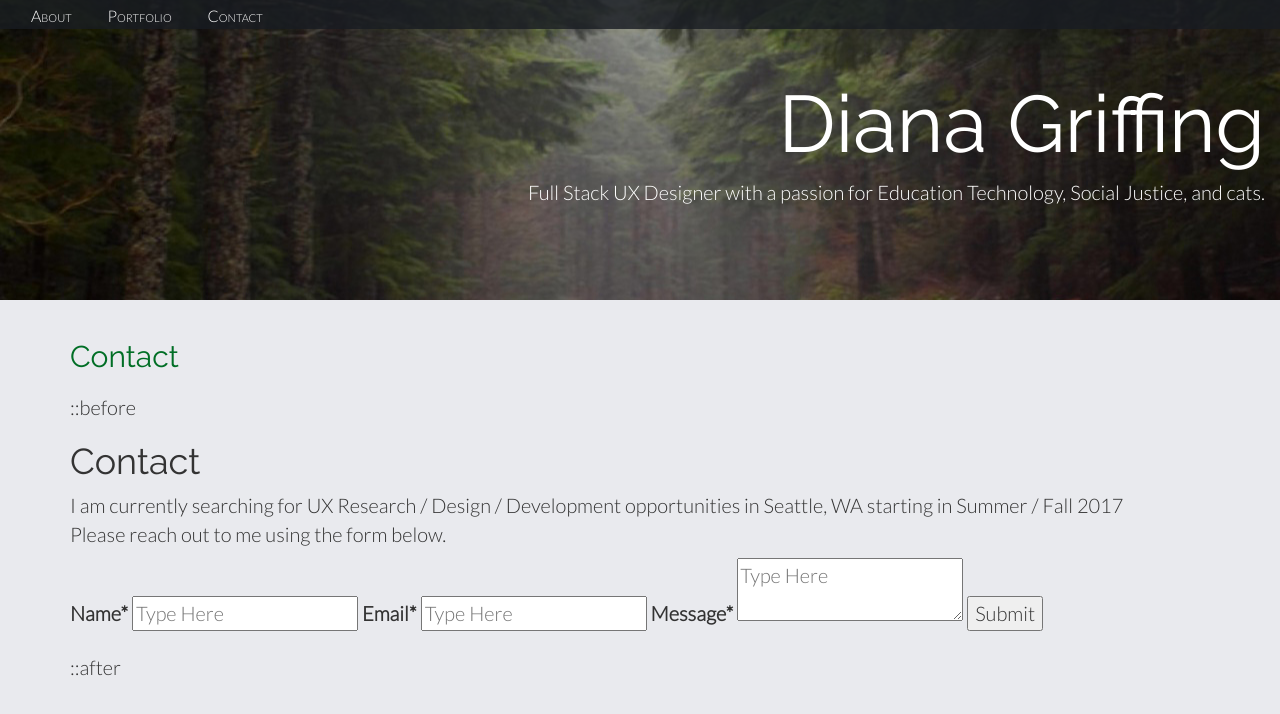
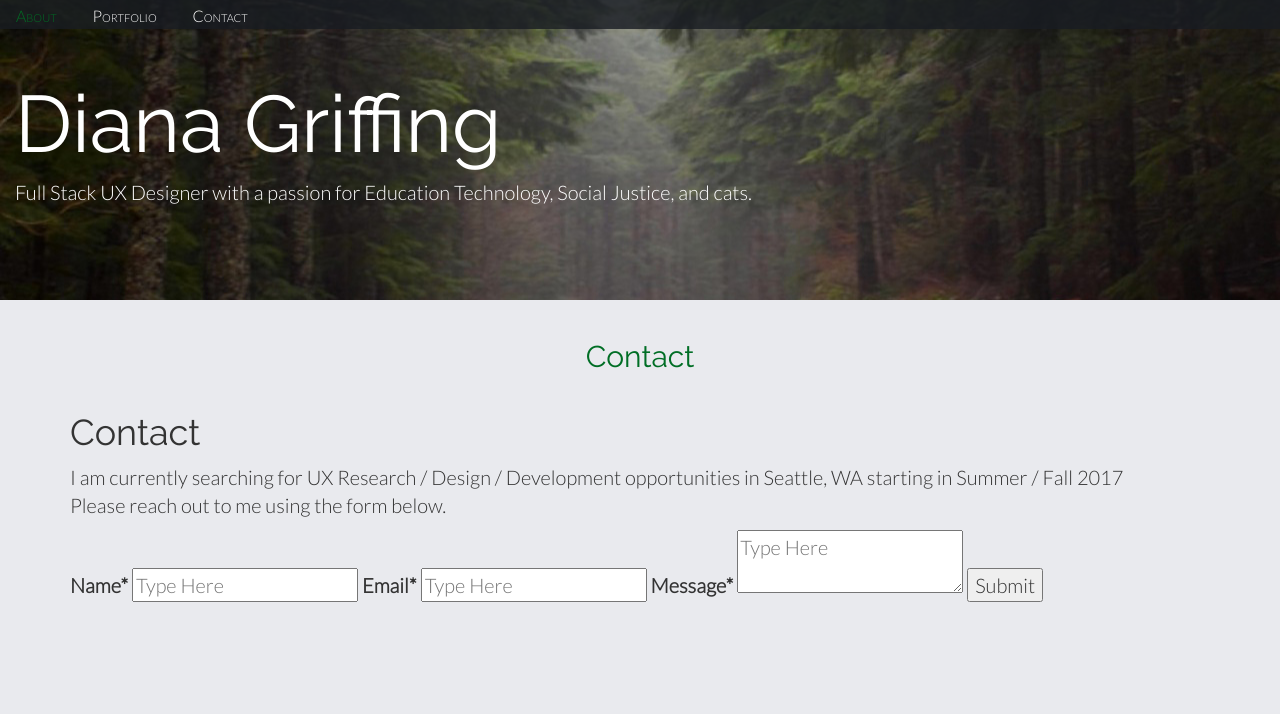
Before and after one commit to DGriffing/PersonalWebsite, a plain HTML site: page contact.html in a window 1280 px wide. Drawn offline with nearby package versions, Linux system fonts and the light colour scheme.

Commit message:
adjusts formatting

```diff
--- a/CSS/main.css
+++ b/CSS/main.css
@@ -13,7 +13,12 @@ body {
 	font-style: normal;
 	text-align: left;
 }
-h1, h2, h3, h4, h5, h6 {
+h1{
+	text-align: left;
+	font-family: Raleway, "Helvetica Neue", Helvetica, sans-serif;
+}
+h2, h3, h4, h5, h6 {
+	text-align: center;
 	font-family: Raleway, "Helvetica Neue", Helvetica, sans-serif;
 }
 h2 {
@@ -32,9 +37,6 @@ em {
 	font-weight: bold;
 	font-style: normal;
 }
-
-
-
 figure {
     display: none;
     margin: 10px;
@@ -57,12 +59,13 @@ figure figcaption {
 	float: right;
 }
 
-
+/* NAVIGATION */
 nav {
 	position: fixed;
 	z-index: 1;
 	background-color: #181c22;
-	padding-left: 15px;
+    float: right;
+	/*padding-right: 15px;*/
 	width: 100%;
 }
 nav a {
@@ -77,23 +80,20 @@ nav a:hover {
 	color: #006E25;
 }
 
-
+/* HEADER */
 #Header{
 	padding-top: 3em;
 	width: 100%;
 }
 
-
+/* DARK SECTIONS */
 #bio, #education{
 	background-color: #dbdce3;
 	width: 100%;
 	padding-top: 1em;
 }
 
-
-
-
-
+/* FOOTER */
 footer {
 	text-align: right;
 	border-top: 3px solid #006E25;
@@ -111,11 +111,13 @@ footer {
 
 	body {
 		font-size: 20px;
-		text-align: left;
 	}
 	h2 {
+		text-align: center;
+		margin-bottom: 20px;
+	}
+	h3 {
 		text-align: left;
-		margin-bottom: 20px;
 	}
 	p {
 		text-align: left;
@@ -134,6 +136,7 @@ footer {
 
 	nav {
 		background-color: rgba(24, 28, 34, .8);
+		float: right;
 	}
 	nav a{
 		padding-left: 1em;
@@ -146,11 +149,11 @@ footer {
 		background-repeat: no-repeat;
 		min-height: 300px;
 		color: white;
-		text-align: right;
+		text-align: left;
 		background-position: center;
 	}
 	#Header p {
-		text-align: right;
+		text-align: left;
 	}
 }
 
--- a/contact.html
+++ b/contact.html
@@ -30,7 +30,6 @@
 
 
 <article class="clearfix contact">
-    ::before
     <h1>Contact</h1>
     <p>
         I am currently searching for UX Research / Design / Development opportunities in Seattle, WA starting in Summer / Fall 2017
@@ -53,5 +52,4 @@
         <input type="hidden" name="_next" value="thankyou.html">
         <input type="hidden" name="_subject" value="Website Contact Submission">
     </form>
-    ::after
 </article>
```
Also changed, not shown: index.html (+7 -8 lines).
